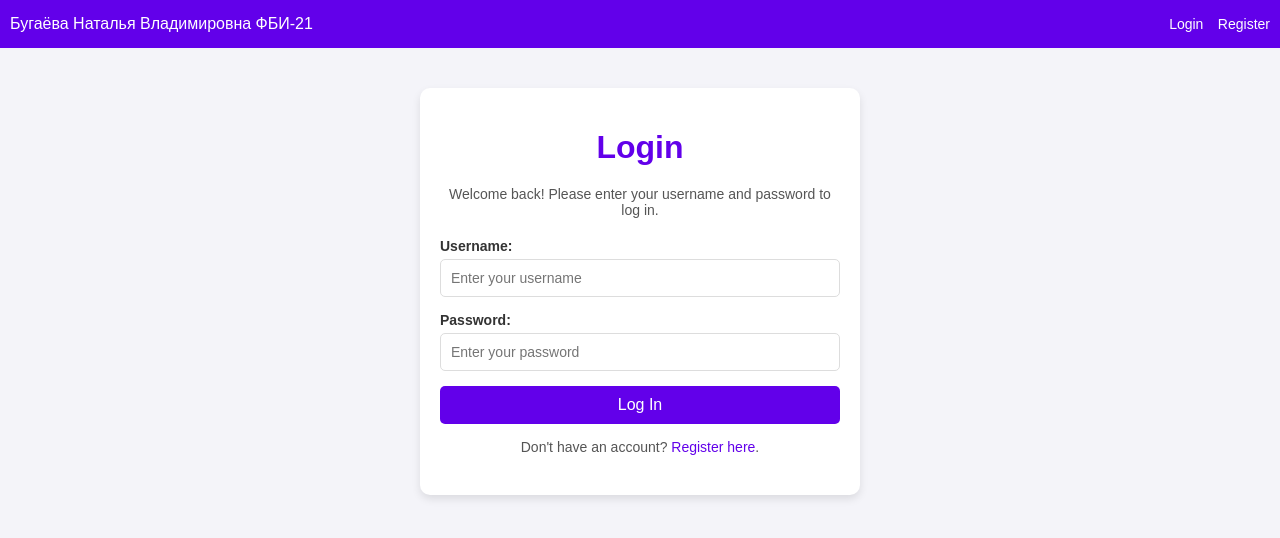
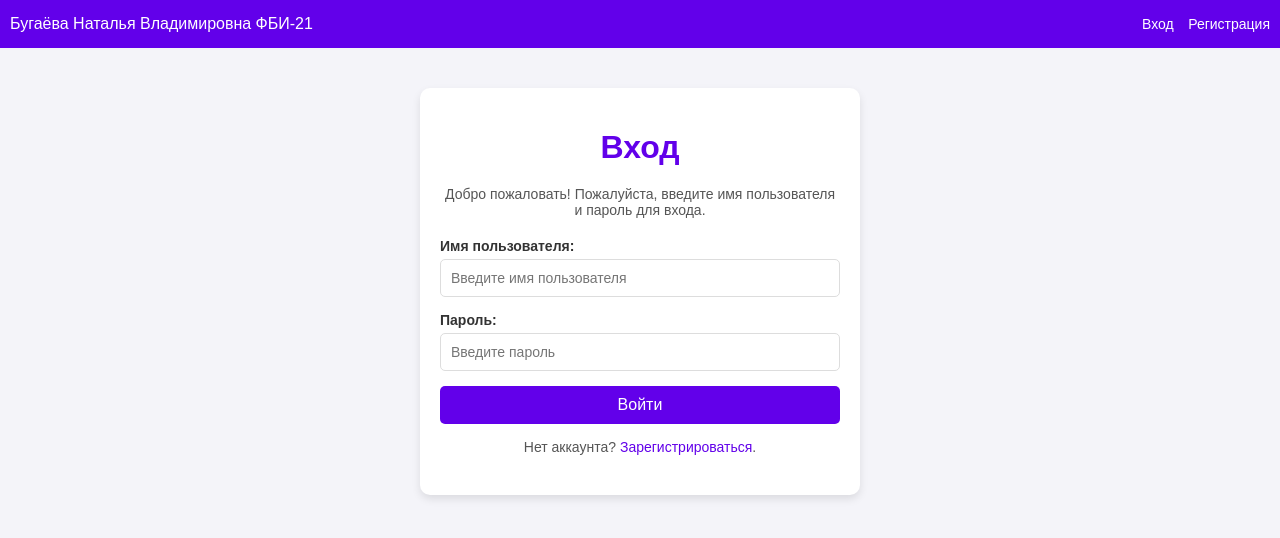
Before and after one commit to TaTkaqp/web-programming-labs-2, a Flask app: page /login in a window 1280 px wide. Shown: the top 538 px of the page. Run offline with Flask 3, Linux system fonts and the light colour scheme.

Commit message:
added ru

```diff
--- a/app/templates/base.html
+++ b/app/templates/base.html
@@ -1,5 +1,5 @@
 <!DOCTYPE html>
-<html lang="en">
+<html lang="ru">
 	<head>
 		<meta charset="UTF-8" />
 		<meta name="viewport" content="width=device-width, initial-scale=1.0" />
@@ -7,7 +7,7 @@
 			rel="stylesheet"
 			href="{{ url_for('static', filename='style.css') }}"
 		/>
-		<title>Flask Project</title>
+		<title>Мессенджер Boo</title>
 
 		<script>
 			// Удаление сообщений после 4 секунд
@@ -26,10 +26,10 @@
 			<p class="student-info">Бугаёва Наталья Владимировна ФБИ-21</p>
 			<nav>
 				{% if current_user.is_authenticated %}
-				<a href="{{ url_for('logout') }}">Logout</a>
+				<a href="{{ url_for('logout') }}">Выйти</a>
 				{% else %}
-				<a href="{{ url_for('login') }}">Login</a>
-				<a href="{{ url_for('register') }}">Register</a>
+				<a href="{{ url_for('login') }}">Вход</a>
+				<a href="{{ url_for('register') }}">Регистрация</a>
 				{% endif %}
 			</nav>
 		</header>
--- a/app/templates/index.html
+++ b/app/templates/index.html
@@ -3,7 +3,7 @@
 	<head>
 		<meta charset="UTF-8" />
 		<meta name="viewport" content="width=device-width, initial-scale=1.0" />
-		<title>Flask Messenger</title>
+		<title>Мессенджер Boo</title>
 		<link
 			rel="stylesheet"
 			href="{{ url_for('static', filename='reset.css') }}"
--- a/app/templates/login.html
+++ b/app/templates/login.html
@@ -1,33 +1,35 @@
 {% extends "base.html" %} {% block content %}
 <div class="form-container">
-	<h1>Login</h1>
-	<p>Welcome back! Please enter your username and password to log in.</p>
+	<h1>Вход</h1>
+	<p>
+		Добро пожаловать! Пожалуйста, введите имя пользователя и пароль для входа.
+	</p>
 	<form method="POST" action="{{ url_for('login') }}">
 		<div class="form-group">
-			<label for="username">Username:</label>
+			<label for="username">Имя пользователя:</label>
 			<input
 				type="text"
 				id="username"
 				name="username"
-				placeholder="Enter your username"
+				placeholder="Введите имя пользователя"
 				required
 			/>
 		</div>
 		<div class="form-group">
-			<label for="password">Password:</label>
+			<label for="password">Пароль:</label>
 			<input
 				type="password"
 				id="password"
 				name="password"
-				placeholder="Enter your password"
+				placeholder="Введите пароль"
 				required
 			/>
 		</div>
-		<button type="submit" class="form-button">Log In</button>
+		<button type="submit" class="form-button">Войти</button>
 	</form>
 	<p class="form-note">
-		Don't have an account?
-		<a href="{{ url_for('register') }}">Register here</a>.
+		Нет аккаунта?
+		<a href="{{ url_for('register') }}">Зарегистрироваться</a>.
 	</p>
 </div>
 {% endblock %}
```
Also changed, not shown: app/templates/admin_panel.html (+12 -10 lines), app/templates/chat.html (+8 -8 lines), app/templates/register.html (+11 -8 lines).
